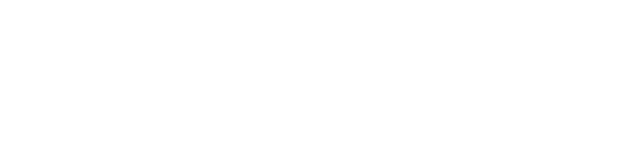
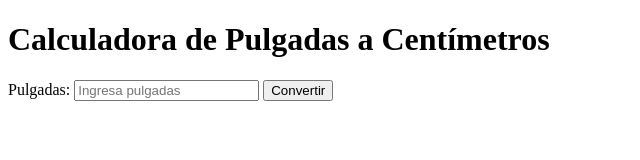
Before and after one commit to Matsi-S2/Javascript, a plain HTML site: page index.html in a window 1280 px wide. Shown: the whole page, without its empty margins (0-640 px from the left). Drawn offline with Linux system fonts and the light colour scheme.

Commit message:
Calculadora de pulgadas a cm

```diff
--- /dev/null
+++ b/Javascript/css/main.css
@@ -0,0 +1,29 @@
+body {
+    font-family: Arial, sans-serif;
+    display: flex;
+    justify-content: center;
+    align-items: center;
+    height: 100vh;
+    margin: 0;
+    background-color: #f4f4f4;
+}
+.container {
+    background-color: #fff;
+    padding: 20px;
+    border-radius: 8px;
+    box-shadow: 0 0 10px rgba(0, 0, 0, 0.1);
+}
+input, button {
+    margin-top: 10px;
+    padding: 10px;
+    font-size: 16px;
+}
+button {
+    background-color: #007BFF;
+    color: #fff;
+    border: none;
+    cursor: pointer;
+}
+button:hover {
+    background-color: #0056b3;
+}
--- /dev/null
+++ b/Javascript/main.js
@@ -0,0 +1,16 @@
+function convertir() {
+    // obtiene el valor de las pulgadas desde el input
+    const pulgadas = document.getElementById('pulgadas').value;
+
+    // esto verifica si el valor ingresado es un número para el resultado
+    if (isNaN(pulgadas) || pulgadas === '') {
+        document.getElementById('resultado').textContent = 'por favor, ingresar un valor válido en números.';
+        return;
+    }
+
+    // convierte las pulgadas a centimetros  es decir que 1 pulgada = 2.54 cm
+    const centimetros = pulgadas * 2.54;
+
+    // muestra el resultado
+    document.getElementById('resultado').textContent = `${pulgadas} pulgadas son ${centimetros.toFixed(2)} centímetros.`;
+}
--- a/index.html
+++ b/index.html
@@ -3,9 +3,17 @@
 <head>
     <meta charset="UTF-8">
     <meta name="viewport" content="width=device-width, initial-scale=1.0">
-    <title>Document</title>
+    <title>Calculadora</title>
 </head>
 <body>
+    <div class="container">
+        <h1>Calculadora de Pulgadas a Centímetros</h1>
+        <label for="pulgadas">Pulgadas:</label>
+        <input type="number" id="pulgadas" placeholder="Ingresa pulgadas">
+        <button onclick="convertir()">Convertir</button>
+        <p id="resultado"></p>
+    </div>
 
+    <script src="./Javascript/main.js"></script>
 </body>
 </html>
```
